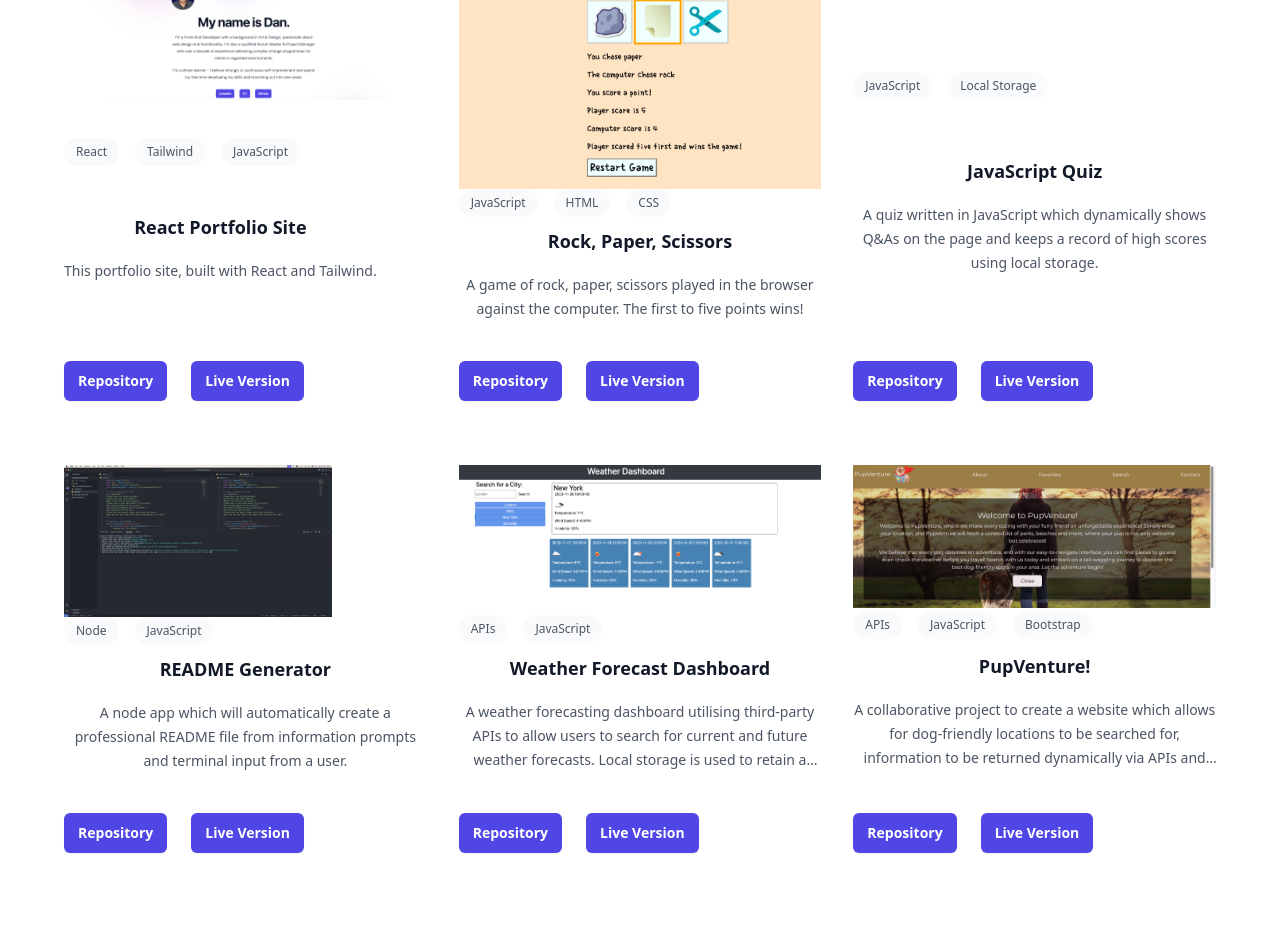
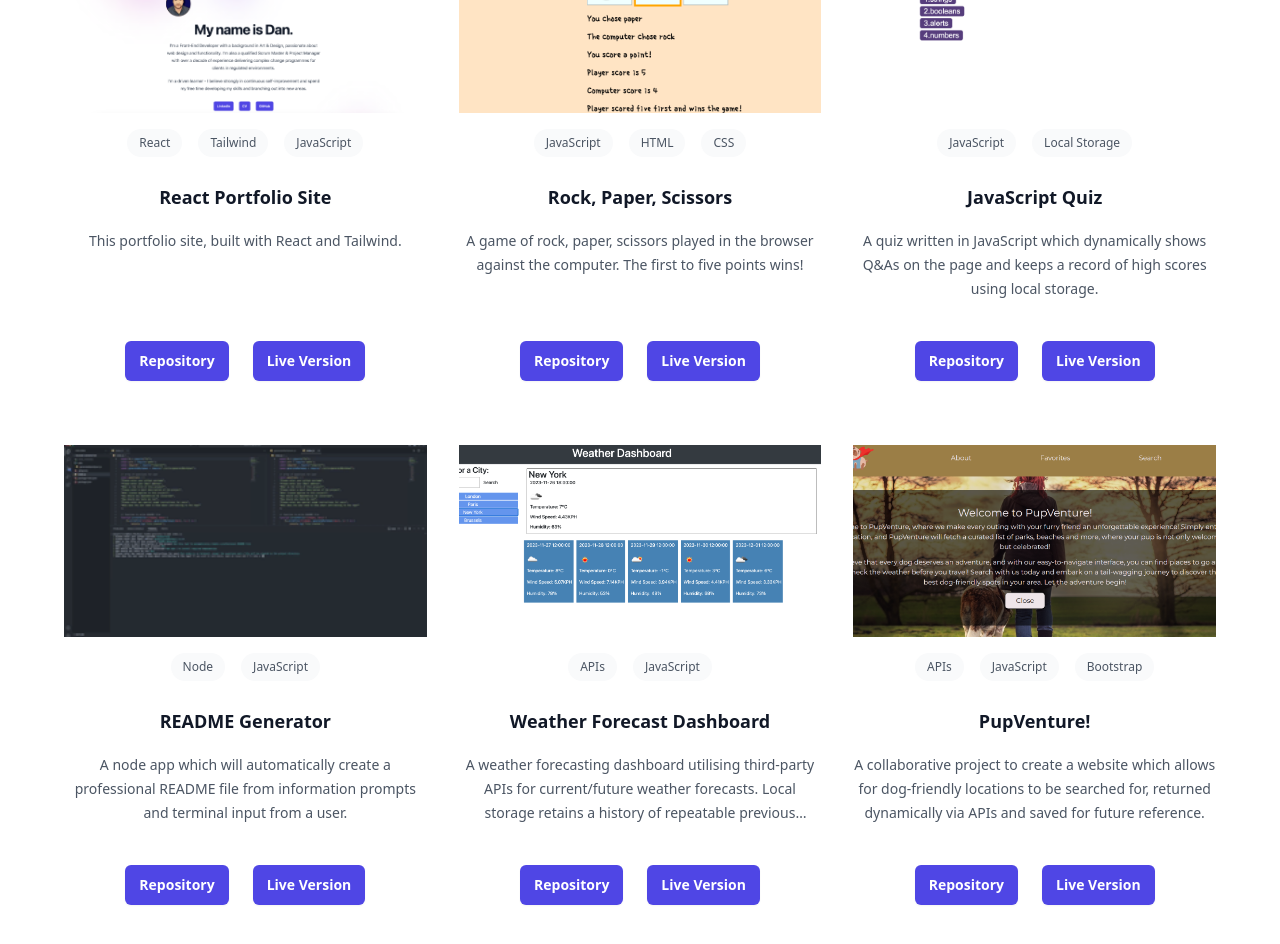
Before and after one commit to danwhitlock/portfolio-react, a React (Vite) app: page /projectGallery in a window 1280 px wide. Shown: the part 480-1424 px from the top of the page. Built offline with nearby package versions, Linux system fonts and the light colour scheme.

Commit message:
update project gallery layout

```diff
--- a/src/Components/Project.jsx
+++ b/src/Components/Project.jsx
@@ -2,11 +2,15 @@ import React from 'react'
 
 export default function Project({project}) {
     return (
-        <article key={project.id} className="flex max-w-xl flex-col items-start justify-between">
+        <article key={project.id} className="flex max-w-xl flex-col items-center mx-auto gap-x-4">
         <div className="flex items-center gap-x-4 text-xs">
-          <img src={project.imageSrc} alt={project.title}></img>
+          <img
+            src={project.imageSrc}
+            alt={project.title}
+            className="h-48 w-96 object-cover">
+            </img>
         </div>
-        <div className="flex items-center gap-x-4 text-xs">
+        <div className="flex items-center gap-x-4 text-xs mt-4">
           {project.categories.map((category) => (
             <span
             key={category}
@@ -17,7 +21,7 @@ export default function Project({project}) {
           ))}
 
         </div>
-        <div className="group relative">
+        <div className="group relative h-32 mt-4">
           <h3 className="mt-3 text-lg font-semibold leading-6 text-gray-900 group-hover:text-gray-600">
               <span className="absolute inset-0" />
               {project.title}
--- a/src/Components/ProjectGallery.jsx
+++ b/src/Components/ProjectGallery.jsx
@@ -7,7 +7,7 @@ import projectsData from '../projects.json';
     return (
       <div className="bg-white py-24 sm:py-32">
         <div className="mx-auto max-w-7xl px-6 lg:px-8">
-          <div className="mx-auto max-w-2xl lg:mx-0">
+          <div className="mx-auto max-w-2xl lg:mx-auto">
             <h2 className="text-3xl font-bold tracking-tight text-gray-900 sm:text-4xl">My Projects</h2>
             <p className="mt-2 text-lg leading-8 text-gray-600">
               These are the projects I've created and contributed to which I am most proud of.
--- a/src/projects.json
+++ b/src/projects.json
@@ -44,7 +44,7 @@
       "imageSrc": "./src/assets/weather-dashboard.png",
       "title": "Weather Forecast Dashboard",
       "description":
-          "A weather forecasting dashboard utilising third-party APIs to allow users to search for current and future weather forecasts. Local storage is used to retain a history of previous searches which can be repeated.",
+          "A weather forecasting dashboard utilising third-party APIs for current/future weather forecasts. Local storage retains a history of repeatable previous searches.",
       "categories": ["APIs", "JavaScript"],
       "repo": "https://github.com/danwhitlock/weather-dashboard",
       "live": "https://danwhitlock.github.io/weather-dashboard/"
@@ -54,7 +54,7 @@
       "imageSrc": "./src/assets/pupventure.png",
       "title": "PupVenture!",
       "description":
-          "A collaborative project to create a website which allows for dog-friendly locations to be searched for, information to be returned dynamically via APIs and saved for future reference.",
+          "A collaborative project to create a website which allows for dog-friendly locations to be searched for, returned dynamically via APIs and saved for future reference.",
       "categories": ["APIs", "JavaScript", "Bootstrap"],
       "repo": "https://github.com/danwhitlock/dog-friendly-locations",
       "live": "https://danwhitlock.github.io/dog-friendly-locations/"
```
